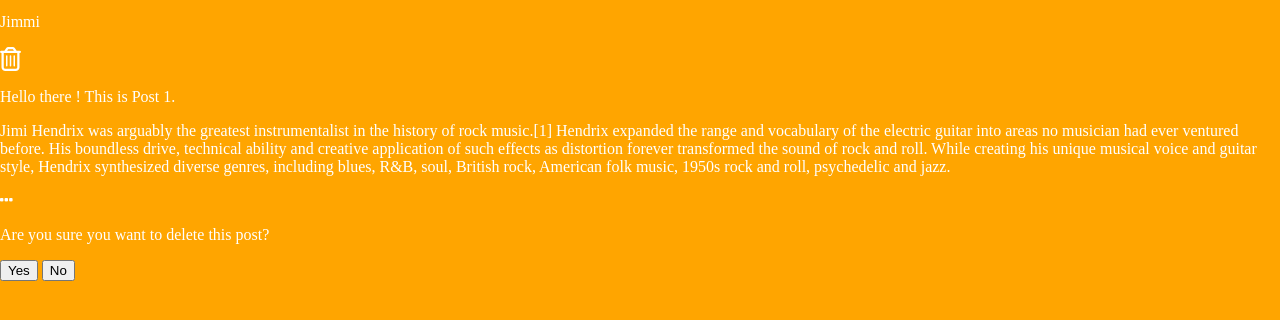
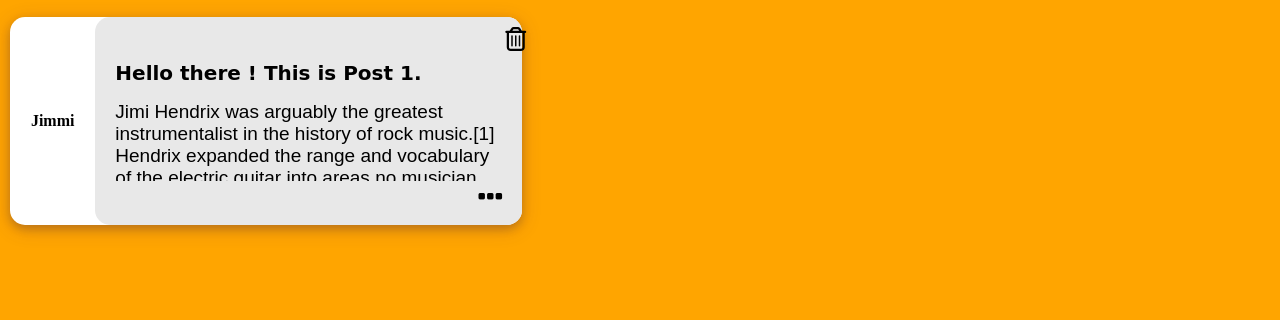
Before and after one commit to suhanikhetpalia/fsd_scribblerproject, a plain HTML site: page html/bloglist.html in a window 1280 px wide. Shown: the part 80-400 px from the top of the page. Drawn offline with Linux system fonts and the light colour scheme; a script that the page names is missing.

Commit message:
css for blogs

```diff
--- a/css/bloglist.css
+++ b/css/bloglist.css
@@ -4,5 +4,108 @@
   height: 100%;
   width : 100%;
   margin : 0px;
-  color : white;
 }
+.allPosts{
+  display: flex;
+}
+.post{
+  position: relative;
+   width: 40%;
+   background: #fff;
+   box-shadow:0 4px 10px 0 rgba(17, 4, 63, 0.2),0 4px 20px 0 rgba(79, 19, 97, 0.19);
+   margin: 10px;
+   border-radius: 15px;
+}
+.leftPart{
+    width: 15%;
+    display: table-cell;
+    vertical-align: middle;
+    text-align: center;
+    font-weight: bold;
+    color: white;
+}
+.leftPartContent{
+    font-weight: bold;
+    color: black;
+}
+.postContent{
+    font-family: Arial;
+    font-size: 8px;
+    width: 75%;
+    display: table-cell;
+    background-color: #E8E8E8;
+    color: black;
+    border-radius: 15px 15px ;
+    padding: 0 20px;
+
+}
+.postTitle{
+    display: flex;
+    font-family: 'Itim', cursive;
+    font-weight: bold;
+    color: black;
+    font-size: 20px;
+    height: 20px;
+}
+.postDescription{
+    display: flex;
+    padding-bottom: 10px;
+    font-size:  19px;
+    height: 70px;
+    margin-bottom: 0 !important;
+    overflow: hidden;
+}
+.postMore{
+   float: right;
+   cursor: pointer;
+   font-size: 18px;
+   padding-bottom: 10px;
+   font-size: 30px;
+}
+.deleteButton{
+  position: relative;
+  top: 10px;
+  left: 390px;
+  cursor : pointer;
+}
+.deleteButtonModal{
+    display: none;
+    position: sticky;
+    z-index: 1;
+}
+.deleteButtonContent{
+    background-color: #fefefe;
+    margin: 15% auto; /* 15% from the top and centered */
+    padding: 20px;
+    border: 1px solid #888;
+    width: 30%; /* Could be more or less, depending on screen size */
+    text-align: center;
+}
+.deleteButtonsContainer{
+    display: flex;
+    flex-direction: row;
+    justify-content: space-between;
+}
+.noButton{
+  background-color: #4CAF50;
+   border: none;
+   color: white;
+   padding: 15px 32px;
+   text-align: center;
+   text-decoration: none;
+   font-size: 16px;
+   cursor: pointer;
+   width: 45%;
+}
+.yesButton{
+  background-color:  #f44336;
+  border: none;
+  color: white;
+  padding: 15px 32px;
+  text-align: center;
+  text-decoration: none;
+  font-size: 16px;
+  cursor: pointer;
+  width: 45%;
+
+}
```
